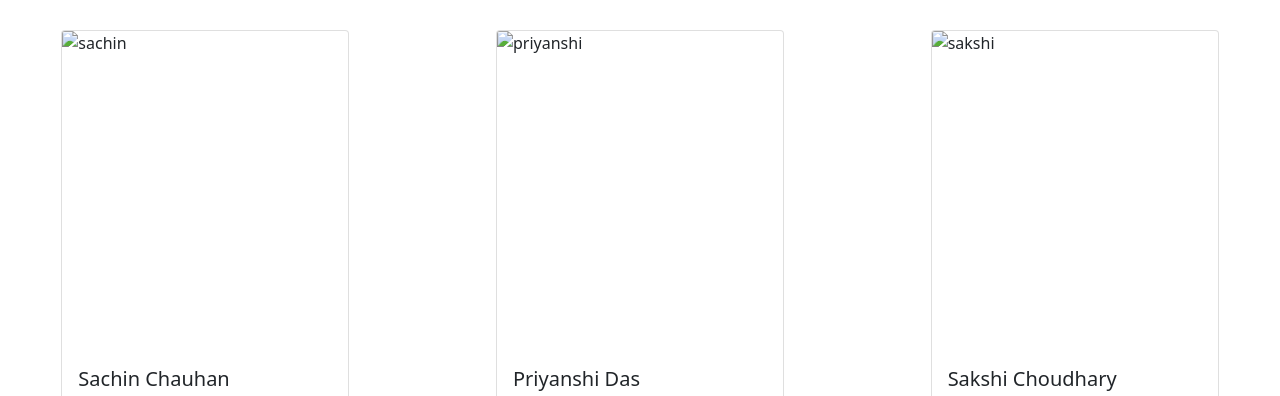
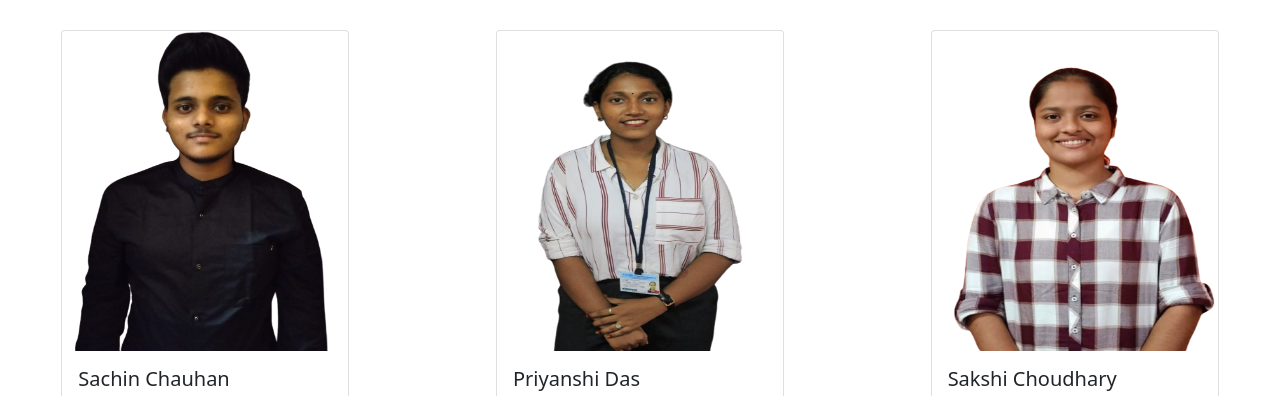
Before and after one commit to Sakshi2601/weather-app, a plain HTML site: page about.html in a window 1280 px wide. Shown: the part 353-749 px from the top of the page. Drawn offline with nearby package versions, Linux system fonts and the light colour scheme.

Commit message:
Update about.html

```diff
--- a/about.html
+++ b/about.html
@@ -59,7 +59,7 @@
     <div class="row row-cols-1 row-cols-md-3">
         <div class="col d-flex justify-content-center"">
             <div class="card h-100" style="width: 18rem;">
-                <img src="./Images/sachin.png" class="card-img-top" alt="sachin" style="height: 20rem;">
+                <img src="./sachin.png" class="card-img-top" alt="sachin" style="height: 20rem;">
                 <div class="card-body">
                   <h5 class="card-title">Sachin Chauhan</h5>
                   <p class="card-text">Student in T. E. Comp A, SJCEM. Aspiring Android Developer.</p>
@@ -72,7 +72,7 @@
         </div>
         <div class="col d-flex justify-content-center"">
             <div class="card h-100" style="width: 18rem;">
-                <img src="./Images/priyanshi.png" class="card-img-top h-80" alt="priyanshi" style="height: 20rem;">
+                <img src="./priyanshi.png" class="card-img-top h-80" alt="priyanshi" style="height: 20rem;">
                 <div class="card-body">
                   <h5 class="card-title">Priyanshi Das</h5>
                   <p class="card-text">Student in T. E. Comp A, SJCEM. Aspiring Full Stack Developer.</p>
@@ -85,7 +85,7 @@
         </div>
         <div class="col d-flex justify-content-center"">
             <div class="card h-100" style="width: 18rem;">
-                <img src="./Images/sakshi.png" class="card-img-top" alt="sakshi" style="height: 20rem;">
+                <img src="./sakshi.png" class="card-img-top" alt="sakshi" style="height: 20rem;">
                 <div class="card-body">
                   <h5 class="card-title">Sakshi Choudhary</h5>
                   <p class="card-text">Student in T. E. Comp A, SJCEM. Aspiring Full Stack Developer.</p>
```
